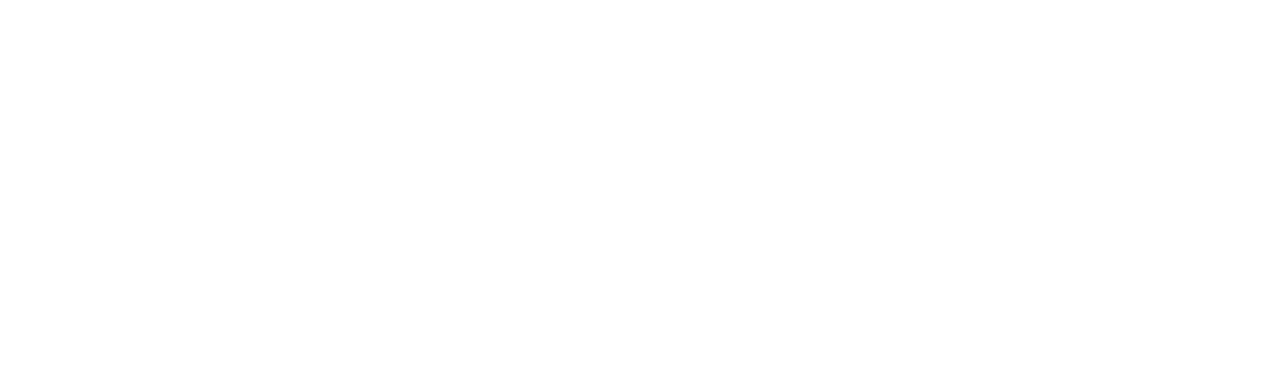
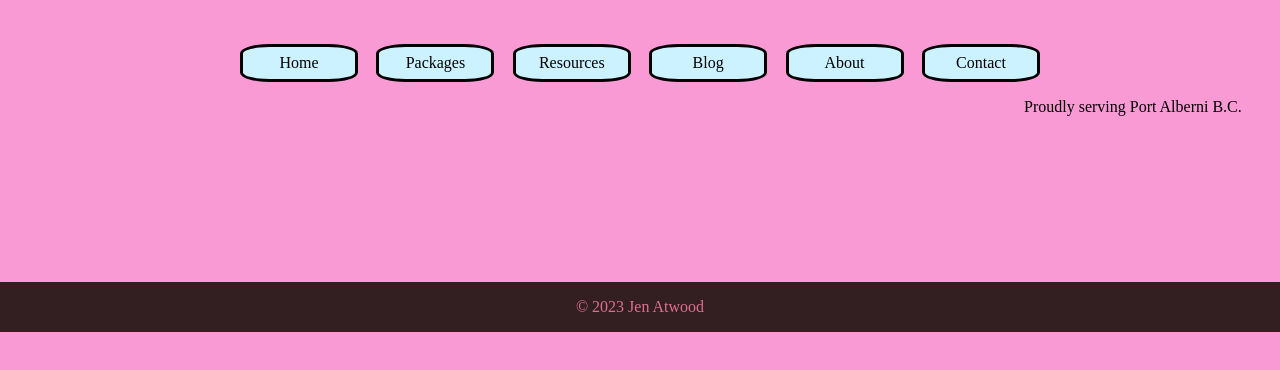
Before and after one commit to Good-Day-2-U/radiantrose, a plain HTML site: page about.html in a window 1280 px wide. Drawn offline with Linux system fonts and the light colour scheme.

Commit message:
Create links to all pages Added header and footer to all pages

```diff
--- a/about.html
+++ b/about.html
@@ -3,8 +3,30 @@
 <head>
   <meta charset="UTF-8">
   <title>Radiant Rose Doula Care</title>
+  <link rel="stylesheet" href="style.css">
 </head>
 <body>
+  <div class="page-content">
+    <!-- Header -->
+    <div class="header">
+      <div class="link-head">
+        <a class="link-b" href="index.html">Home</a>
+        <a class="link-b" href="packages.html">Packages</a>
+        <a class="link-b" href="resources.html">Resources</a>
+        <a class="link-b" href="blog.html">Blog</a>
+        <a class="link-b" href="about.html">About</a>
+        <a class="link-b" href="contact.html">Contact</a>
+      </div>
+      <div class="caption-head">
+        <p id="caption">Proudly serving Port Alberni B.C.</p>
+      </div>
+    </div>
 
+    <!-- Footer -->
+    <footer id="footer">
+        <p id="footer-content">&#169 2023 Jen Atwood</p>
+    </footer>
+  </div>
+  <script src="script.js"></script>
 </body>
 </html>
```
Also changed, not shown: blog.html (+22 -0 lines), contact.html (+22 -0 lines), packages.html (+22 -0 lines), resources.html (+22 -0 lines).
